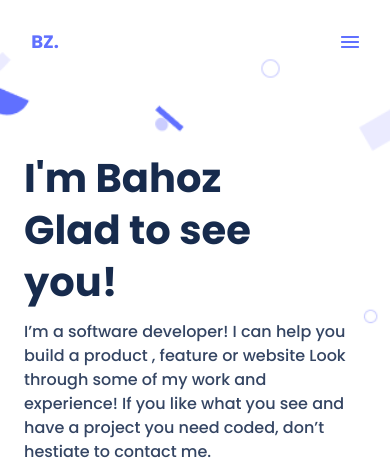
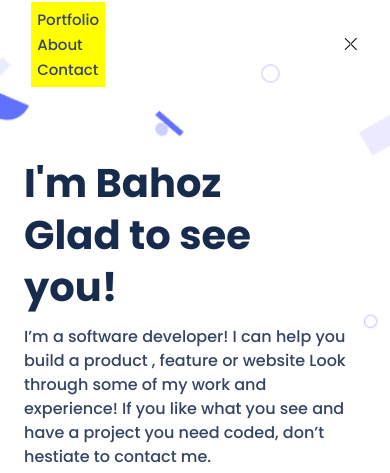
Before and after one commit to bahoz-ali/portfolio, a website: page index.html in a window 390 px wide. Both pictures are taken after a click on the picture 349 px from the left and 42 px from the top of the page. Shown: the top 473 px of the page. Drawn offline with nearby package versions, Linux system fonts and the light colour scheme.

Commit message:
display navlist in movile screen by using js

```diff
--- a/index.html
+++ b/index.html
@@ -18,8 +18,9 @@
     <header class="header">
       <nav class="navbar">
         <div class="logo">BZ.</div>
-        <img src="./images/Union.png" alt="menu icon" />
-        <ul class="nav-list">
+        <img id="menu" src="./images/Union.png" alt="menu icon" />
+        <i class="bi bi-x-lg"></i>
+        <ul class="nav-list ">
           <li class="nav__item"><a href="#">Portfolio</a></li>
           <li class="nav__item"><a href="#about">About</a></li>
           <li class="nav__item"><a href="#contact">Contact</a></li>
@@ -375,5 +376,7 @@
         </div>
       </div>
     </footer>
+
+    <script src="./index.js"></script>
   </body>
 </html>
--- /dev/null
+++ b/index.js
@@ -0,0 +1,12 @@
+const menuButton = document.getElementById("menu");
+const nav_list = document.getElementsByClassName("nav-list")[0];
+const xButton = document.getElementsByClassName("bi-x-lg")[0];
+
+menuButton.addEventListener("click", (event) => {
+  nav_list.classList.toggle("nav--open");
+
+  menuButton.style.display = "none";
+
+  if ((xButton.style.display = "none")) xButton.style.display = "block";
+  else xButton.style.display = "none";
+});
--- a/style.css
+++ b/style.css
@@ -36,6 +36,7 @@ a {
   justify-content: space-between;
   align-items: center;
   margin: 0;
+  position: relative;
   padding: 0 8%;
 }
 
@@ -53,9 +54,22 @@ a {
   cursor: pointer;
 }
 
+.bi-x-lg {
+  display: none;
+}
+
 .nav-list {
   display: none;
+}
+
+.nav-list.nav--open{
+  display: flex;
+  flex-direction: column;
+  list-style-type: none;
+  background-color: yellow;
+  position: absolute;
   padding: 5px 3px;
+
 }
 
 .nav-list .nav__item a {
```
